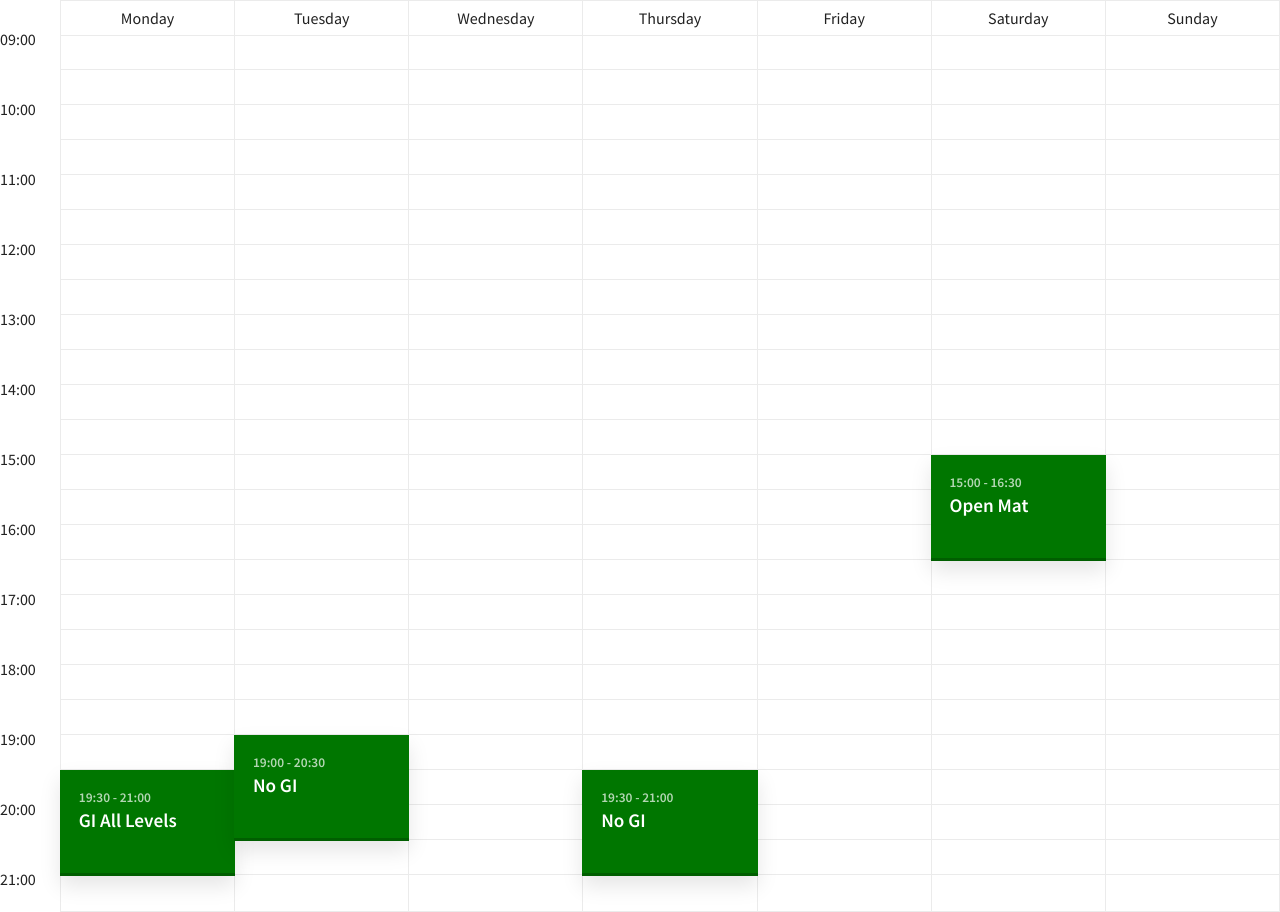
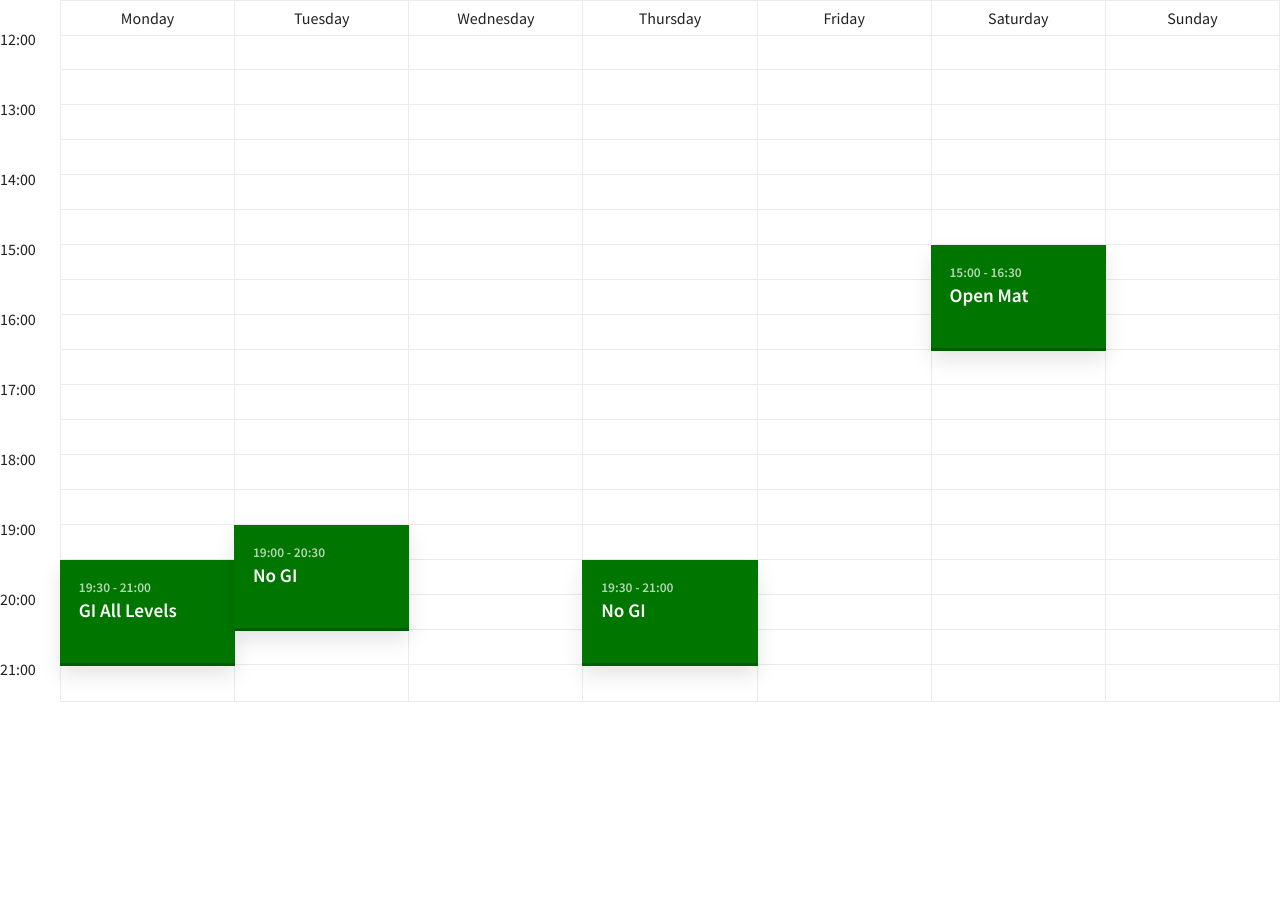
Before and after one commit to getamas/zr-team-bjj-pecs-schedule, a plain HTML site: page index.html in a window 1280 px wide. After the commit the page ends 800 px from the top, so only its background shows below. Drawn offline with Linux system fonts and the light colour scheme.

Commit message:
update timetable rows

```diff
--- a/assets/css/style.css
+++ b/assets/css/style.css
@@ -2984,7 +2984,7 @@ mark{
     --cd-color-border-s:0%;
     --cd-color-border-l:92%;
     --font-primary: 'Source Sans Pro', sans-serif;
-    --schedule-rows-number: 25;
+    --schedule-rows-number: 19;
     --schedule-rows-height: 35px;
 }
 body{
--- a/index.html
+++ b/index.html
@@ -11,12 +11,6 @@
   <div class="cd-schedule cd-schedule--loading js-cd-schedule">
     <div class="cd-schedule__timeline">
       <ul>
-        <li><span>09:00</span></li>
-        <li><span>09:30</span></li>
-        <li><span>10:00</span></li>
-        <li><span>10:30</span></li>
-        <li><span>11:00</span></li>
-        <li><span>11:30</span></li>
         <li><span>12:00</span></li>
         <li><span>12:30</span></li>
         <li><span>13:00</span></li>
```
